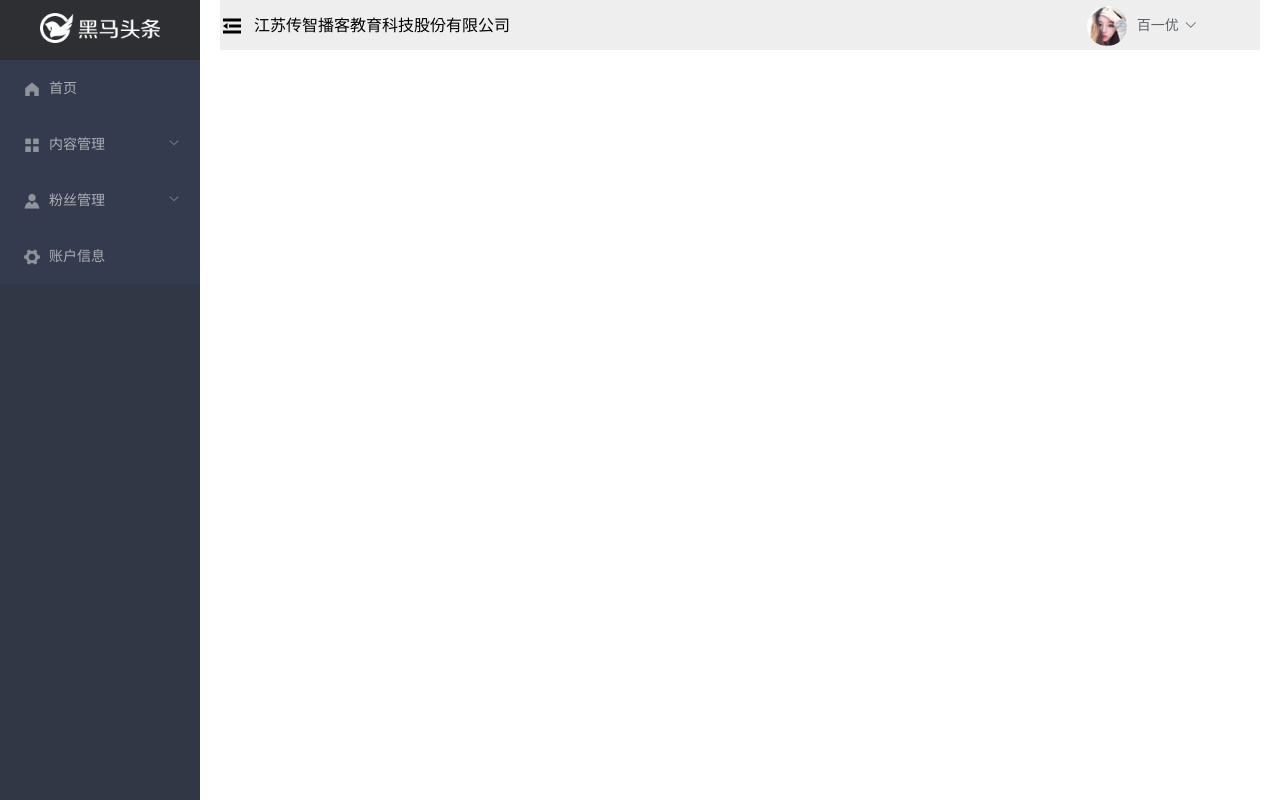
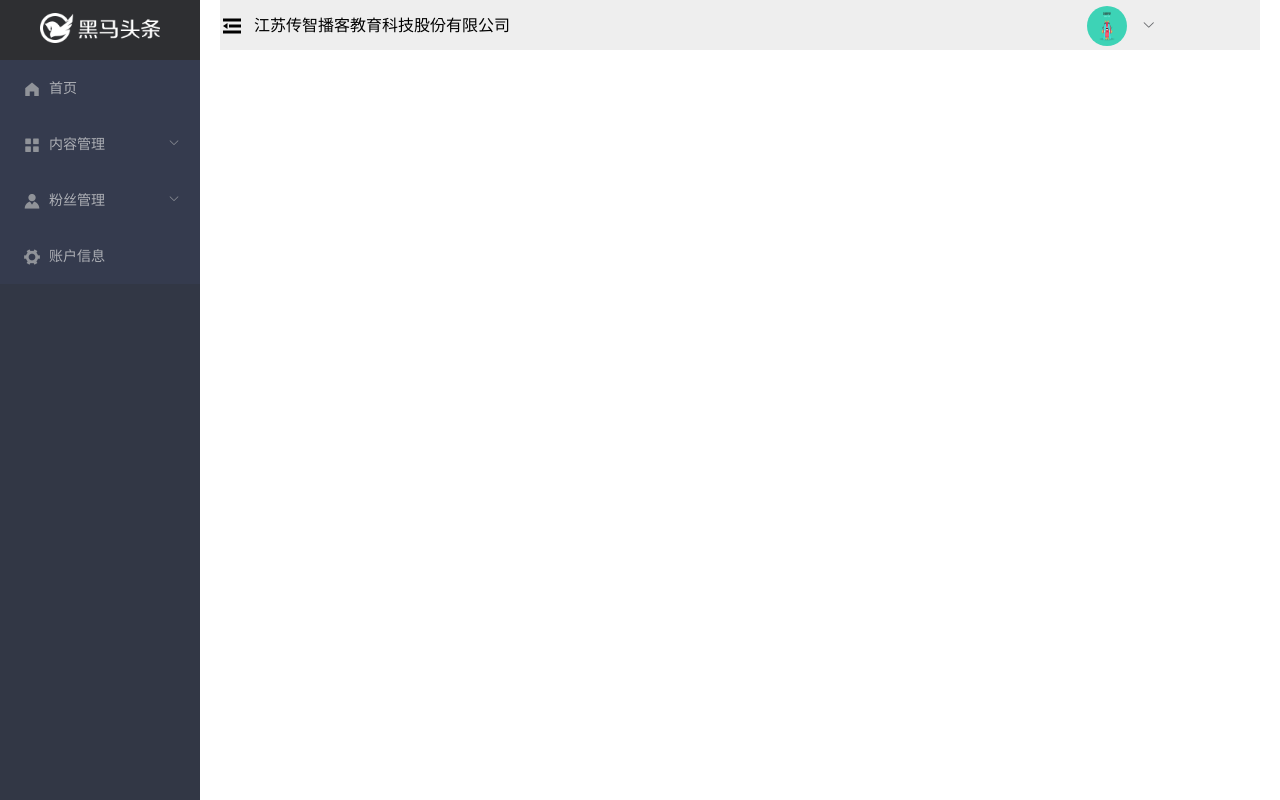
Before and after one commit to DaQingjiao/toutiao--83, a Vue app: page /#/home in a window 1280 px wide. Built offline with nearby package versions, Linux system fonts and the light colour scheme; no server answers.

Commit message:
黑马头条PC-主页模块-头部退出和Git地址系统完成

```diff
--- a/src/components/home/layout-header.vue
+++ b/src/components/home/layout-header.vue
@@ -9,24 +9,63 @@
 
     <el-col :span="4" class="right">
       <div class="grid-content bg-purple">
-        <img class="head-img" src="../../assets/img/avatar.jpg" alt />
-        <el-dropdown trigger="click">
-      <span class="el-dropdown-link" style="cursor:pointer">
-        百一优<i class="el-icon-arrow-down el-icon--right"></i>
-      </span>
-      <el-dropdown-menu slot="dropdown">
-        <el-dropdown-item>个人信息</el-dropdown-item>
-        <el-dropdown-item>Git地址</el-dropdown-item>
-        <el-dropdown-item>退出</el-dropdown-item>
-      </el-dropdown-menu>
-    </el-dropdown>
+        <!-- img 中引用的图片：-->
+        <!-- 如为固定地址，vue-cli 把固定地址转化成base64位的字符串 -->
+        <!-- 如不固定地址，就不能转成base64 -->
+        <!-- 需使用 require() 手动将图片地址转成base64 -->
+        <!-- 本地地址才需要转base64，线上地址不需要 -->
+
+        <!-- 以下判断条件得来，所以为不固定地址 -->
+        <img class="head-img" :src="userInfo.photo?userInfo.photo:defaultImg" alt />
+        <el-dropdown trigger="click" @command="commonClick">
+          <span class="el-dropdown-link" style="cursor:pointer">
+            {{userInfo.name}}
+            <i class="el-icon-arrow-down el-icon--right"></i>
+          </span>
+          <el-dropdown-menu slot="dropdown">
+            <el-dropdown-item command='account'>个人信息</el-dropdown-item>
+            <el-dropdown-item command='git'>Git地址</el-dropdown-item>
+            <el-dropdown-item command='exit'>退出</el-dropdown-item>
+          </el-dropdown-menu>
+        </el-dropdown>
       </div>
     </el-col>
   </el-row>
 </template>
 
 <script>
-export default {}
+export default {
+  data () {
+    return {
+      userInfo: {},
+      defaultImg: require('../../assets/img/404.png')
+    }
+  },
+  methods: {
+    getuserInfo () {
+      let token = window.localStorage.getItem('user-token')
+      this.$axios({
+        url: '/user/profile',
+        headers: { Authorization: `Bearer ${token}` }
+      }).then(res => {
+        this.userInfo = res.data.data
+      })
+    },
+    commonClick (key) {
+      if (key === 'account') {
+        // 个人信息
+      } else if (key === 'git') {
+        window.location.href = 'https://github.com/DaQingjiao/toutiao--83/commits/master'
+      } else {
+        window.localStorage.clear()
+        this.$router.push('./login')
+      }
+    }
+  },
+  created () {
+    this.getuserInfo()
+  }
+}
 </script>
 
 <style lang="less" scoped>
```
